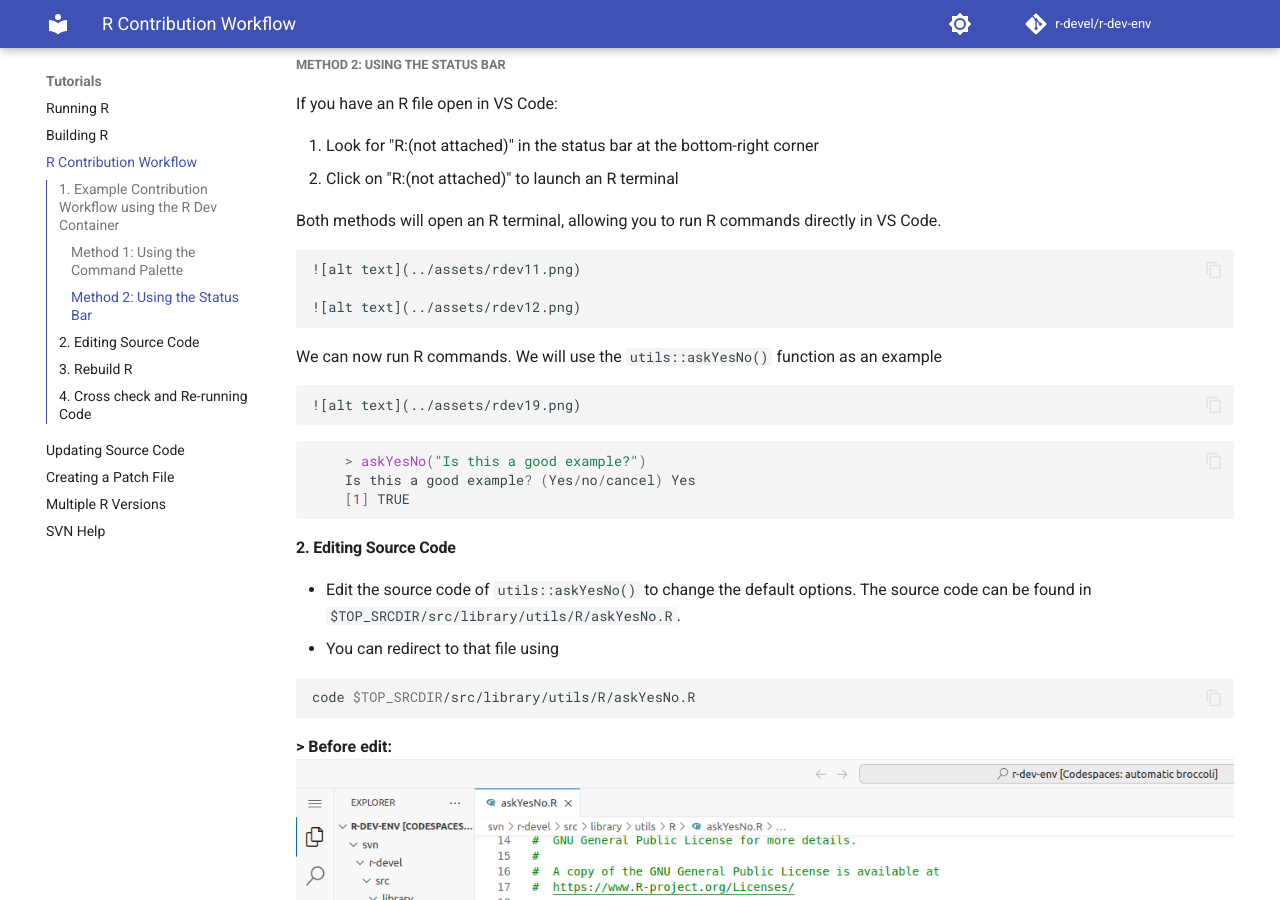
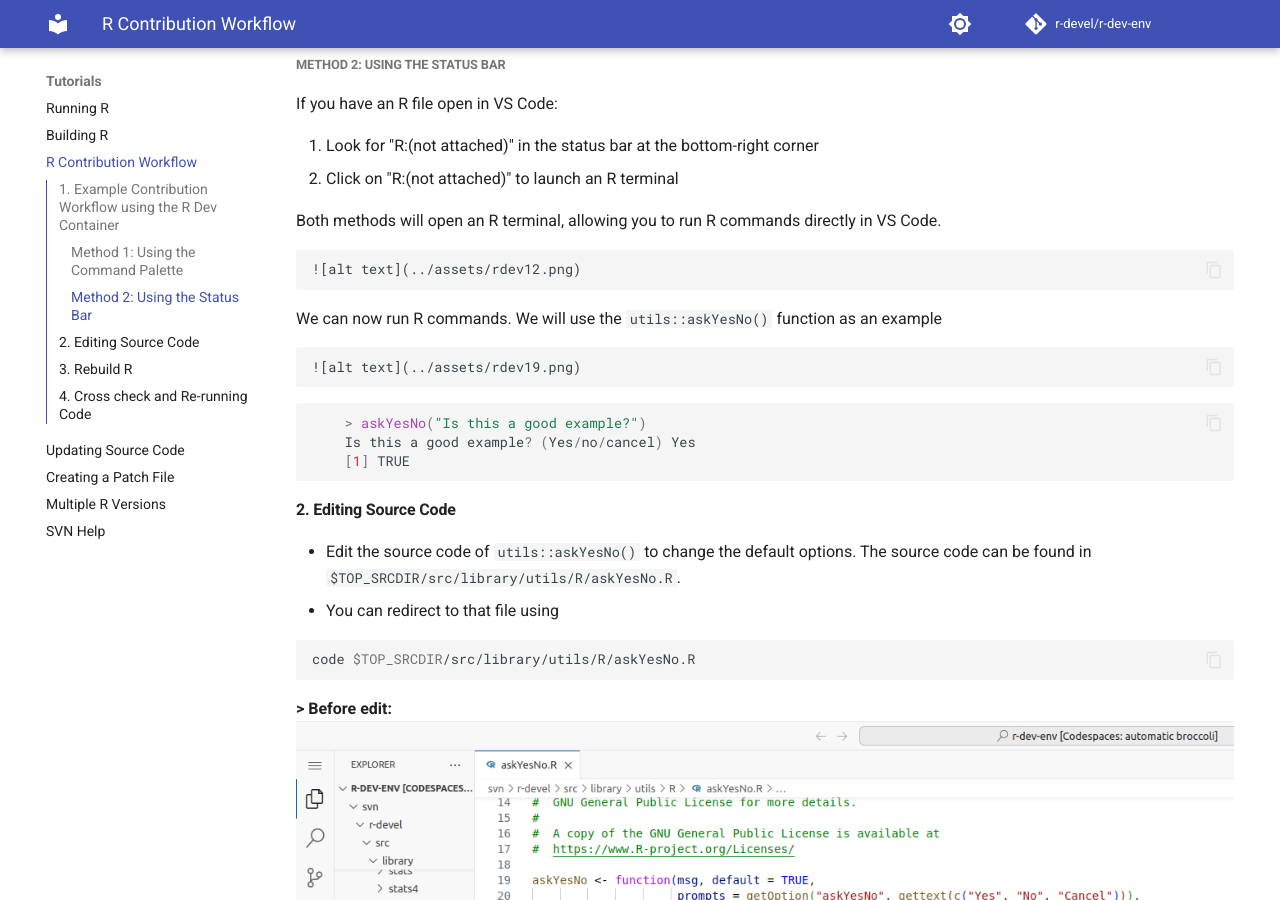
Before and after one commit to r-devel/r-dev-env, an MkDocs documentation site: the page built from docs/tutorials/contribution_workflow.md, in a window 1280 px wide and 900 px high, scrolled down 502 px. Built offline with MkDocs 1.6.1 and Material for MkDocs 9.7.7, drawn with Linux system fonts in a browser that asks for light colours; comment, search, counter and statistics services are not loaded.

Commit message:
[pre-commit.ci] Fixing issues with pre-commit

```diff
--- a/docs/tutorials/contribution_workflow.md
+++ b/docs/tutorials/contribution_workflow.md
@@ -22,8 +22,6 @@ terminal for us.
 Both methods will open an R terminal, allowing you to run R commands directly
 in VS Code.
 
-
-    ![alt text](../assets/rdev11.png)
 
     ![alt text](../assets/rdev12.png)
 
```
